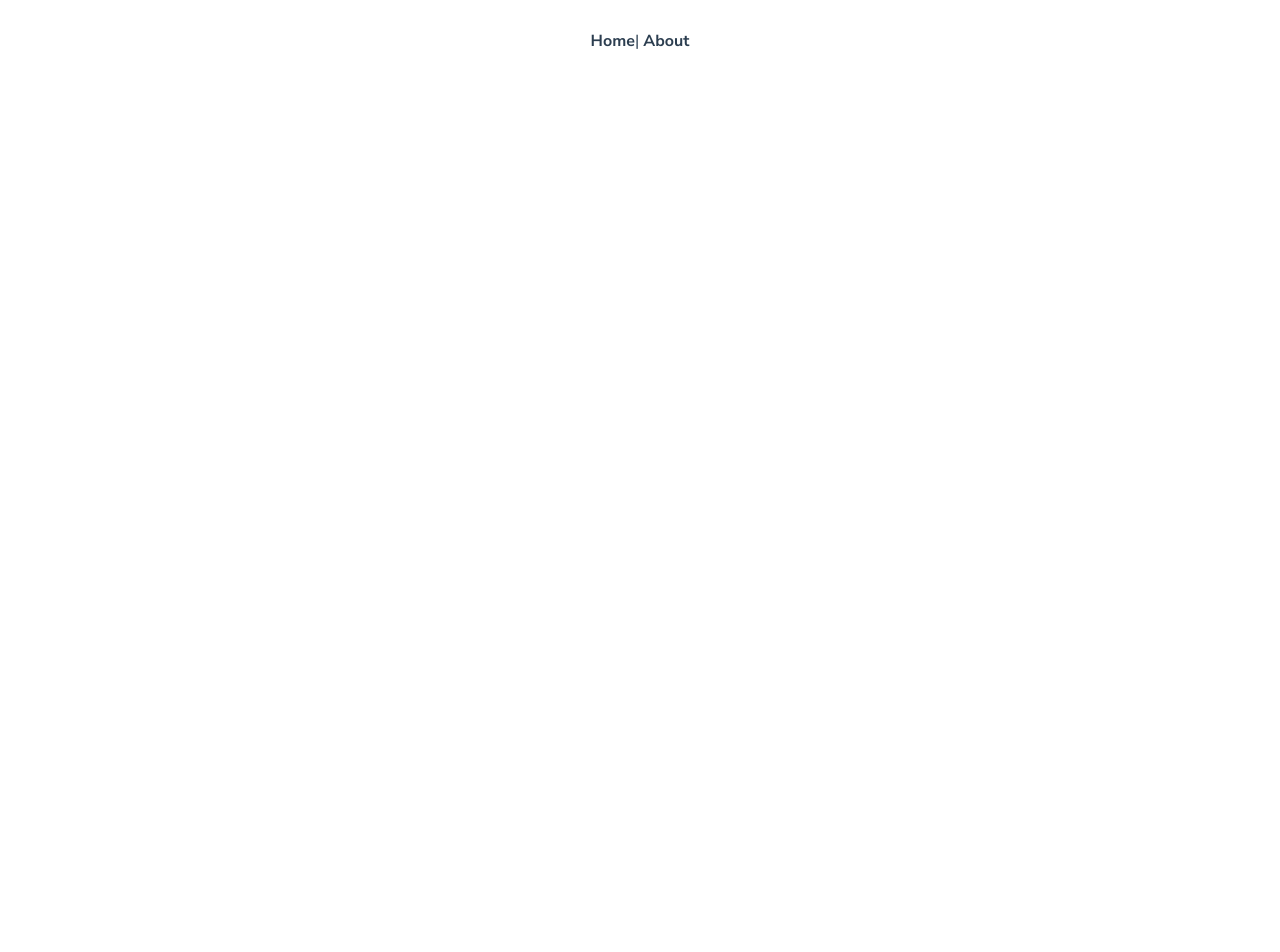
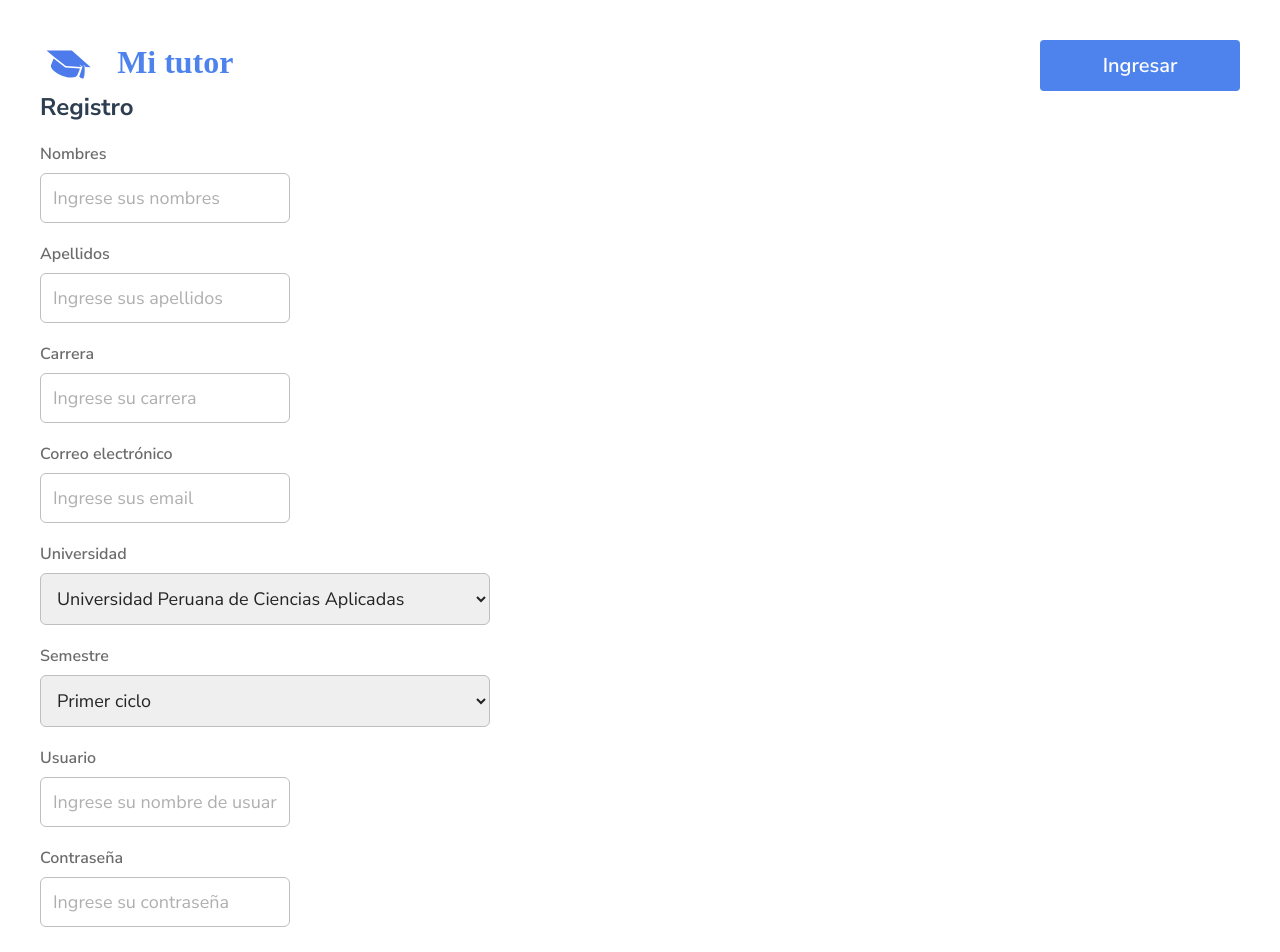
Before and after one commit to willingtonortiz/MiTutorFEV, a Vue app: page /register in a window 1280 px wide. Shown: the top 952 px of the page. Before the commit the page ends 800 px from the top, so only its background shows below. Built offline with nearby package versions, Linux system fonts and the light colour scheme.

Commit message:
se añadio la vista post

```diff
--- a/package.json
+++ b/package.json
@@ -9,6 +9,7 @@
     "test:unit": "vue-cli-service test:unit"
   },
   "dependencies": {
+    "axios": "^0.19.0",
     "core-js": "^2.6.5",
     "vue": "^2.6.10",
     "vue-class-component": "^7.0.2",
--- a/src/App.vue
+++ b/src/App.vue
@@ -1,9 +1,5 @@
 <template>
   <div id="app">
-    <div id="nav">
-      <router-link to="/">Home</router-link>|
-      <router-link to="/about">About</router-link>
-    </div>
     <router-view />
   </div>
 </template>
@@ -42,10 +38,7 @@
   color: #afafaf;
 }
 
-button:active {
-  transition: all 0.2s ease-in-out;
-  transform: scale(0.96);
-}
+
 body {
   background: var(--main-background);
 }
--- a/src/assets/styles/_variables.scss
+++ b/src/assets/styles/_variables.scss
@@ -9,3 +9,9 @@ $white: #ffffff;
 $green: #2fe49a;
 $white-noise: rgb(238, 238, 238);
 $yellow: #ffd256;
+
+
+button:active {
+    transition: all 0.2s ease-in-out;
+    transform: scale(0.96);
+  }
--- a/src/router.ts
+++ b/src/router.ts
@@ -2,6 +2,8 @@ import Vue from "vue";
 import Router from "vue-router";
 import Home from "./views/Home.vue";
 import Login from "./views/Login.vue";
+import Register from "./views/Register.vue";
+import About from './views/About.vue';
 Vue.use(Router);
 
 export default new Router({
@@ -19,13 +21,17 @@ export default new Router({
       // route level code-splitting
       // this generates a separate chunk (about.[hash].js) for this route
       // which is lazy-loaded when the route is visited.
-      component: () =>
-        import(/* webpackChunkName: "about" */ "./views/About.vue")
+      component:About
     },
     {
       path: "/login",
       name: "login",
       component: Login
+    },
+    {
+      path:"/register",
+      name:"register",
+      component: Register
     }
   ]
 });
--- a/src/views/Login.vue
+++ b/src/views/Login.vue
@@ -25,7 +25,7 @@
 
                 <div class="field">
                     <label>Contraseña</label>
-                    <input placeholder="Ingrese su contraseña" />
+                    <input type="password" placeholder="Ingrese su contraseña" />
 
                 </div>
 
@@ -43,9 +43,10 @@
         <h2>Estudiante Nuevo</h2>
         <p>Puedes registrarte de manera gratuita y disfrutar de muchos beneficios</p>
 
-        <a>
-            <button>Registrarme</button>
-        </a>
+
+        <router-link to="/register">
+        <button>Registrarme</button>
+        </router-link>
     </div>
 
 </div>
@@ -111,7 +112,7 @@
     font-size: 18px;
     font-weight: 600;
     color: $primary-text;
-    opacity:.33;
+    opacity:.67;
     margin-bottom: .5em;
     text-align: left;
 }
--- /dev/null
+++ b/src/views/Register.vue
@@ -0,0 +1,179 @@
+<template>
+    <div class="register-container">
+        <header>
+            <div class="logo">
+                <a>
+                    <img src="../assets/Logo.svg" />
+                </a>
+            </div>
+
+            <div class="field-login">
+                <a>
+                    <button>Ingresar</button>
+                </a>
+            </div>
+        </header>
+
+        <div class="register-body">
+            <form
+                method="post"
+                class="register-cont"
+                action="http://localhost:3000/ga"
+                enctype="application/json"
+            >
+                <h2>Registro</h2>
+
+                <div class="field">
+                    <label>Nombres</label>
+                    <input  name="Name" placeholder="Ingrese sus nombres" />
+                </div>
+
+                <div class="field">
+                    <label>Apellidos</label>
+                    <input  name="Lastname" placeholder="Ingrese sus apellidos" />
+                </div>
+                <div class="field">
+                    <label>Carrera</label>
+                    <input name="Career" placeholder="Ingrese su carrera" />
+                </div>
+
+                <div class="field">
+                    <label>Correo electrónico</label>
+                    <input name="Email" placeholder="Ingrese sus email" />
+                </div>
+
+                <div class="field">
+                    <label>Universidad</label>
+                    <select name="University">
+                        <option
+                            value="Universidad Peruana de Ciencias Aplicadas"
+                        >Universidad Peruana de Ciencias Aplicadas</option>
+                    </select>
+                </div>
+
+                <div class="field">
+                    <label>Semestre</label>
+                    <select name="Semester">
+                        <option value="1">Primer ciclo</option>
+                        <option value="2">Segundo ciclo</option>
+                        <option value="3">Tercer ciclo</option>
+                        <option value="4">Cuarto ciclo</option>
+                        <option value="5">Quinto ciclo</option>
+                        <option value="6">Sexto ciclo</option>
+                        <option value="7">Septimo ciclo</option>
+                        <option value="8">Octavo ciclo</option>
+                        <option value="9">Noveno ciclo</option>
+                        <option value="10">Décimo ciclo</option>
+                    </select>
+                </div>
+
+                <div class="field">
+                    <label>Usuario</label>
+                    <input name="Username" placeholder="Ingrese su nombre de usuario" />
+                </div>
+
+                <div class="field">
+                    <label>Contraseña</label>
+                    <input type="password" name="Password" placeholder="Ingrese su contraseña" />
+                </div>
+                <div class="field">
+                    <button type="submit">Registrarme</button>
+                </div>
+            </form>
+        </div>
+    </div>
+</template>
+
+
+
+<script lang="ts">
+import Vue from "vue";
+
+export default Vue.extend({
+    name: "Register",
+
+});
+</script>
+
+
+<style lang="scss">
+.register-container {
+    padding: 2.5em;
+}
+
+.register-container header {
+    display: flex;
+    justify-content: space-between;
+    align-items: center;
+}
+.register-container .field-login button {
+    color: $white;
+    background: $primary-color;
+    text-align: center;
+    padding: 12px 0;
+    width: 200px;
+    border-radius: 4px;
+    font-weight: 600;
+    border: none;
+    cursor: pointer;
+    font-size: 1.25em;
+}
+.register-container .register-body .field {
+    display: flex;
+    flex-direction: column;
+    margin: 1.25em 0;
+}
+.register-container .register-body h2{
+    display: flex;
+    justify-content: flex-start;
+
+}
+
+.register-container .register-body .register-cont .field label {
+    color: $primary-text;
+    opacity: 0.67;
+    font-weight: 600;
+    text-align: left;
+    margin-bottom: 0.5em;
+}
+
+.register-container .register-body .field input:focus {
+    border: 1px solid $primary-color;
+}
+
+.register-container .register-body .field input {
+    width: 250px;
+    padding: 12px;
+    border: 1px solid #bfbfbf;
+    color: $primary-text;
+    font-size: 18px;
+    border-radius: 6px;
+}
+
+.register-container .register-body .field select {
+    width: 450px;
+    padding: 12px;
+    border: 1px solid #bfbfbf;
+    color: $primary-text;
+    font-size: 18px;
+    border-radius: 6px;
+}
+
+
+.register-body .field:last-child{
+    margin-top: 2em !important;
+}
+
+.register-container .register-body .field button {
+    color: $white;
+    background: $primary-color;
+    text-align: center;
+    padding: 12px 0;
+    width: 200px;
+    border-radius: 4px;
+    font-weight: 600;
+    border: none;
+    cursor: pointer;
+    font-size: 1.25em;
+}
+</style>
```
Also changed, not shown: 1 other file (tests, documents, lock files or other folders).
